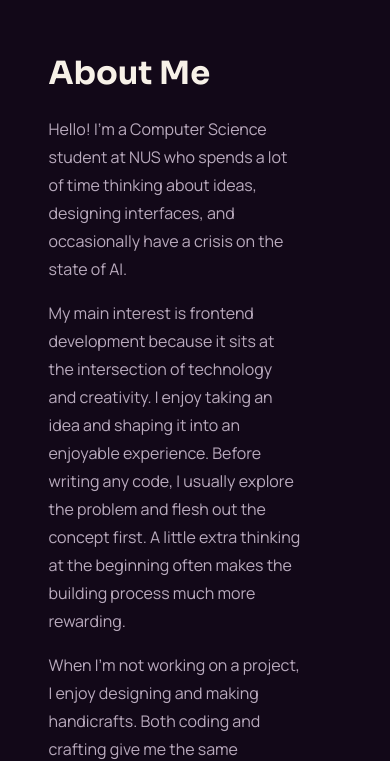
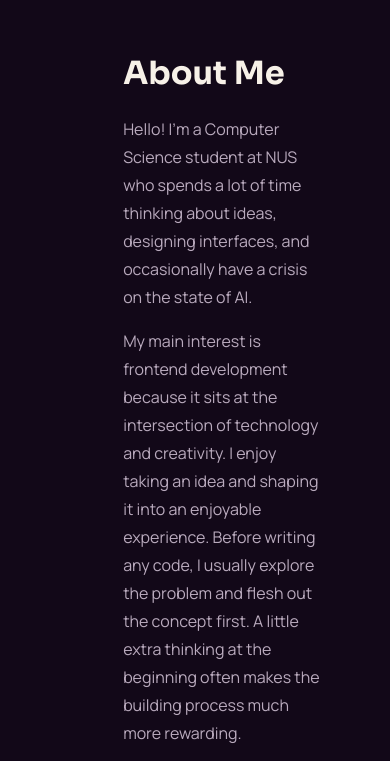
Before and after one commit to lingsongc/lingsongc.github.io, a React (Vite) app: page / in a window 390 px wide. Shown: the part 852-1613 px from the top of the page. Built offline with nearby package versions, Linux system fonts and the light colour scheme; a web font is replaced by a local one.

Commit message:
readjusted about position

```diff
--- a/src/motion/useScrollScene.ts
+++ b/src/motion/useScrollScene.ts
@@ -67,9 +67,7 @@ export function useScrollScene({ navigationRef, copyrightRef, railRef, ringRef }
             scrollTrigger: {
                 trigger: "#home",
                 start: "top top",
-                end: () => `bottom ${2 * Number.parseFloat(
-                    getComputedStyle(document.documentElement).fontSize,
-                )}px`,
+                end: "bottom 25%",
                 scrub: true,
                 invalidateOnRefresh: true,
                 onUpdate: (self) => {
--- a/src/style.css
+++ b/src/style.css
@@ -406,14 +406,21 @@ button {
 /* about */
 
 .about-container {
-    justify-items: end;
+    --about-circle-arc: 64vh;
+
+    grid-template-columns:
+        var(--about-circle-arc)
+        minmax(0, 1fr)
+        calc(var(--navigation-link-size) + var(--navigation-rail-inset));
+    justify-items: center;
+    padding-inline: 0;
 }
 
 .about-text {
     display: grid;
+    grid-column: 2;
     width: min(42rem, 48vw);
     gap: clamp(1.5rem, 3vw, 2.5rem);
-    margin-inline-end: clamp(4rem, 8vw, 8rem);
 }
 
 .about-description {
@@ -454,8 +461,12 @@ button {
 }
 
 @media (max-width: 48rem) {
+    .about-container {
+        --about-circle-arc: 28.5vw;
+    }
+
     .about-text {
-        width: 65vw;
+        width: min(65vw, calc(100% - 1.5rem));
     }
 }
 
```
